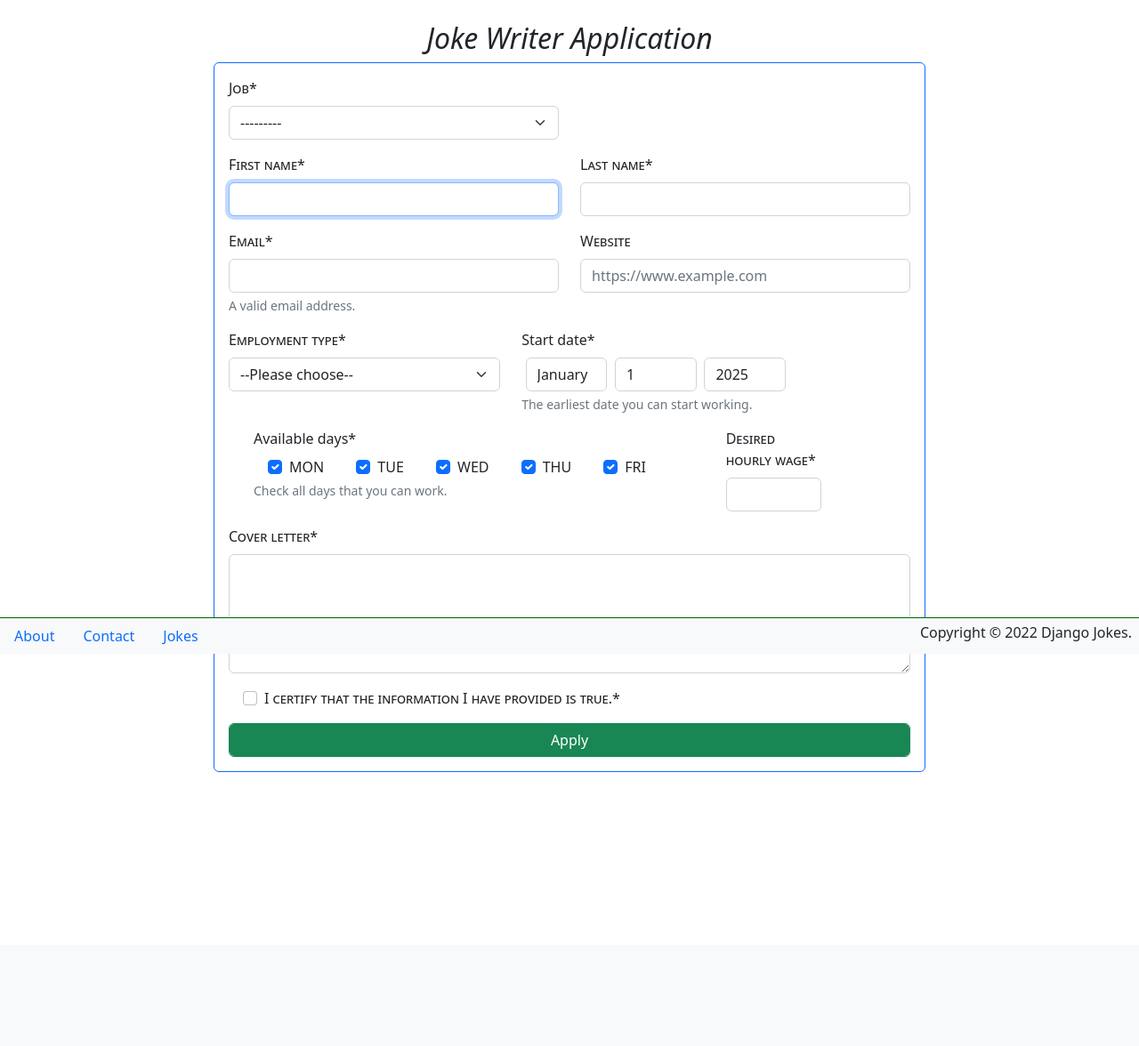
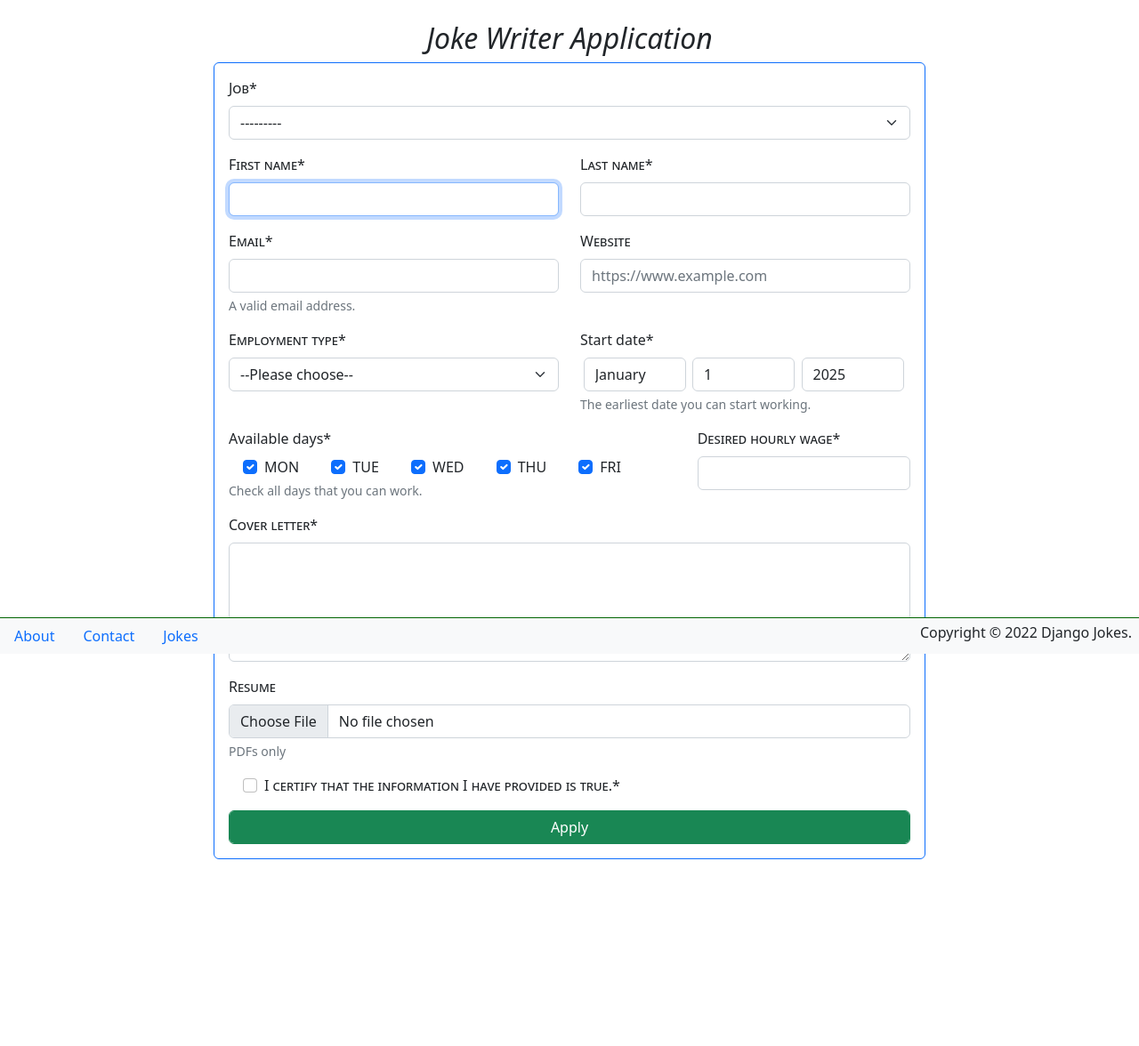
Before and after one commit to ericcreencia25/djangojokes.com, a Django app: page /jobs/job-app/ in a window 1280 px wide. Shown: the part 65-1241 px from the top of the page at 89% size. Before the commit the page ends 933 px from the top, so only its background shows below. Run offline with Django 5.2, Linux system fonts and the light colour scheme; data that the repository does not hold is empty; some libraries are stand-ins or nearby versions.

Commit message:
Exercise 6

```diff
--- a/djangojokes/settings.py
+++ b/djangojokes/settings.py
@@ -188,6 +188,9 @@ STATICFILES_DIRS = [
 
 DEFAULT_AUTO_FIELD = 'django.db.models.BigAutoField'
 
+MEDIA_URL = '/media/'
+MEDIA_ROOT = BASE_DIR / 'media'
+
 # BOTTOM OF settings.py
 if os.environ.get('ENVIRONMENT') != 'production':
     from .local_settings import *
--- a/djangojokes/urls.py
+++ b/djangojokes/urls.py
@@ -1,5 +1,7 @@
 from django.contrib import admin
 from django.urls import path, include
+from django.conf import settings
+from django.conf.urls.static import static
 
 urlpatterns = [
     # Admin
@@ -14,4 +16,4 @@ urlpatterns = [
     path('jobs/', include('jobs.urls')),
     path('jokes/', include('jokes.urls')),
     path('', include('pages.urls')),
-]
+] + static(settings.MEDIA_URL, document_root=settings.MEDIA_ROOT)
--- a/jobs/forms.py
+++ b/jobs/forms.py
@@ -37,7 +37,7 @@ class JobApplicationForm(forms.ModelForm):
         fields = (
             'first_name', 'last_name', 'email', 'website', 'employment_type',
             'start_date', 'available_days', 'desired_hourly_wage',
-            'cover_letter', 'confirmation', 'job')
+            'cover_letter', 'resume', 'confirmation', 'job')
         widgets = {
             'first_name': forms.TextInput(attrs={'autofocus': True}),
             'website': forms.TextInput(
@@ -45,14 +45,15 @@ class JobApplicationForm(forms.ModelForm):
             ),
             'start_date': forms.SelectDateWidget(
                 attrs = {
-                    'style': 'width: 21%; display: inline-block; margin: 0 1%'
+                    'style': 'width: 31%; display: inline-block; margin: 0 1%'
                 },
                 years = range(datetime.now().year, datetime.now().year+2)
             ),
             'desired_hourly_wage': forms.NumberInput(
                 attrs = {'min':'10.00', 'max':'100.00', 'step':'.25'}
             ),
-            'cover_letter': forms.Textarea(attrs={'cols': '100', 'rows': '5'})
+            'cover_letter': forms.Textarea(attrs={'cols': '100', 'rows': '5'}),
+            'resume': forms.FileInput(attrs={'accept':'application/pdf'})
         }
         error_messages = {
             'start_date': {
--- a/jobs/models.py
+++ b/jobs/models.py
@@ -41,6 +41,10 @@ class Applicant(models.Model):
     available_days = models.CharField(max_length=20)
     desired_hourly_wage = models.DecimalField(max_digits=5, decimal_places=2)
     cover_letter = models.TextField()
+    resume = models.FileField(
+upload_to='private/resumes', blank=True, help_text='PDFs only'
+)
+
     confirmation = models.BooleanField()
     job = models.ForeignKey(Job, on_delete=models.CASCADE)
     created = models.DateTimeField(auto_now_add=True)
--- /dev/null
+++ b/media/temp.txt
@@ -0,0 +1 @@
+Hello, Media!
--- a/templates/jobs/applicant_form.html
+++ b/templates/jobs/applicant_form.html
@@ -4,19 +4,15 @@
 {% block title %}Job Application: Joke Writer{% endblock %}
 {% block main %}
   <h2 class="text-center">Joke Writer Application</h2>
-  <div class="card border-primary m-auto mb-0 p-3" style="max-width: 50rem">
-    <form method="post" novalidate>
+  <div class="card border-primary m-auto mb-3 p-3" style="max-width: 50rem">
+    <form method="post" novalidate enctype="multipart/form-data">
       {% csrf_token %}
-      <div class="row">
-        <div class="col-md-6">
       {{ form.job|as_crispy_field }}
-        </div>
-      </div>
       <div class="row">
         <div class="col-md-6 mb-0">
           {{ form.first_name|as_crispy_field }}
         </div>
-        <div  class="col-md-6 mb-0">
+        <div class="col-md-6 mb-0">
           {{ form.last_name|as_crispy_field }}
         </div>
       </div>
@@ -29,22 +25,23 @@
         </div>
       </div>
       <div class="row">
-          <div class="col-md-5 mb-0">
+        <div class="col-md-6 mb-0">
           {{ form.employment_type|as_crispy_field }}
         </div>
-          <div class="col-md-7 mb-0">
+        <div class="col-md-6 mb-0">
           {{ form.start_date|as_crispy_field }}
         </div>
       </div>
       <div class="row">
-          <div class="form-check col-md-8 mb-0">
+        <div class="col-md-8 mb-0">
           {{ form.available_days|as_crispy_field  }}
         </div>
-          <div class="col-md-2 mb-0">
+        <div class="col-md-4 mb-0">
           {{ form.desired_hourly_wage|as_crispy_field }}
         </div>
       </div>
       {{ form.cover_letter|as_crispy_field }}
+      {{ form.resume|as_crispy_field }}
       {{ form.confirmation|as_crispy_field }}
       <button class="form-control btn btn-success">Apply</button>
     </form>
```
Also changed, not shown: jokes/views.py (+28 -4 lines), jobs/migrations/0002_applicant_resume.py (added), 1 other file. Lines whose indentation alone changed are shown as unchanged.
